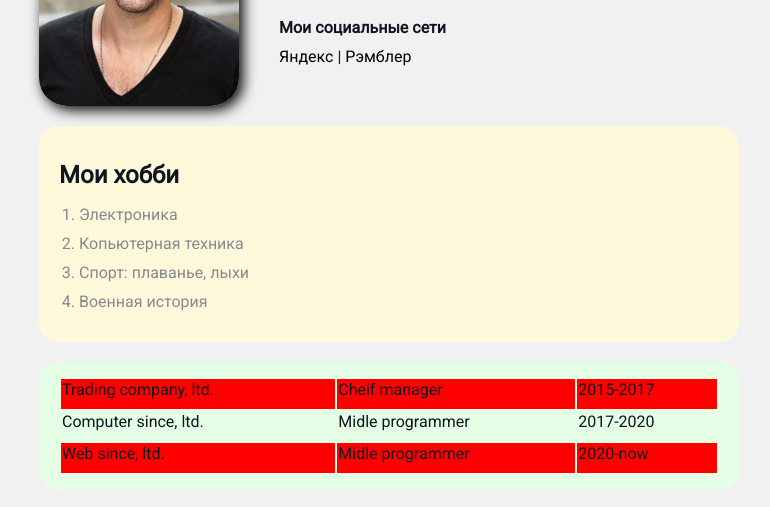
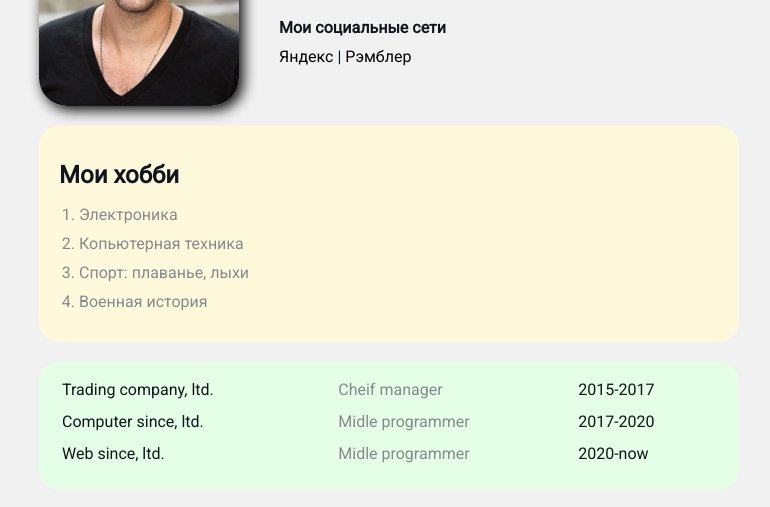
Before and after one commit to lordserg556/css, a plain HTML site: page index.html in a window 1280 px wide. Shown: the part 214-721 px from the top of the page, without its empty margins (251-1021 px from the left). Drawn offline with Linux system fonts and the light colour scheme.

Commit message:
Add files via upload

```diff
--- a/styles.css
+++ b/styles.css
@@ -123,13 +123,13 @@ a:hover {
     padding-bottom: 10px;
 }
 
-/* .table td:nth-child(2), d:nth-child(3) {
+.table td:nth-child(2), d:nth-child(3) {
     color: #86898f;
+}
+
+/* .table tr:nth-child(odd) {
+    background: red;
 } */
-
-.table tr:nth-child(odd) {
-    background: red;
-}
 
 .link-list {
     list-style: none;
```
